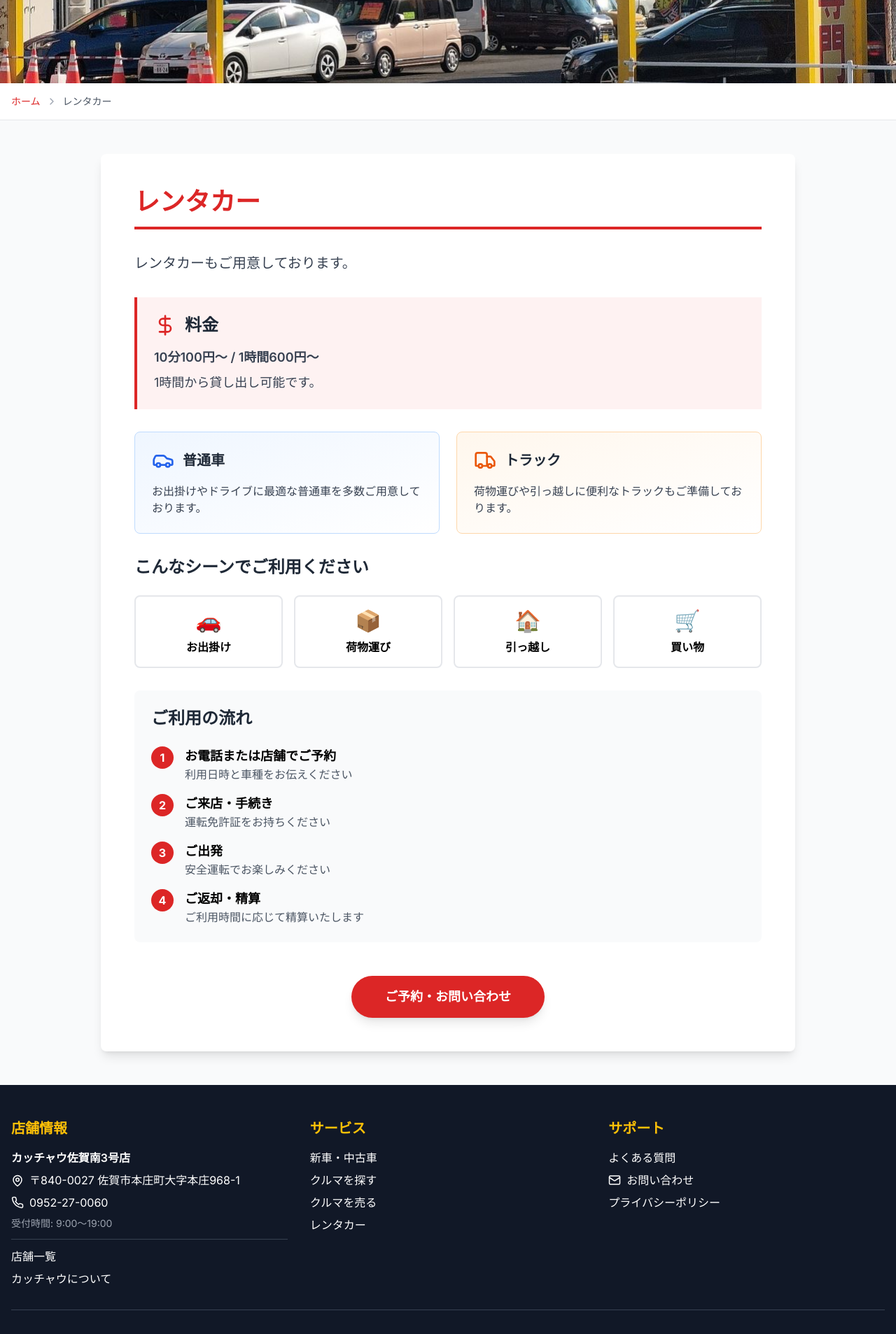
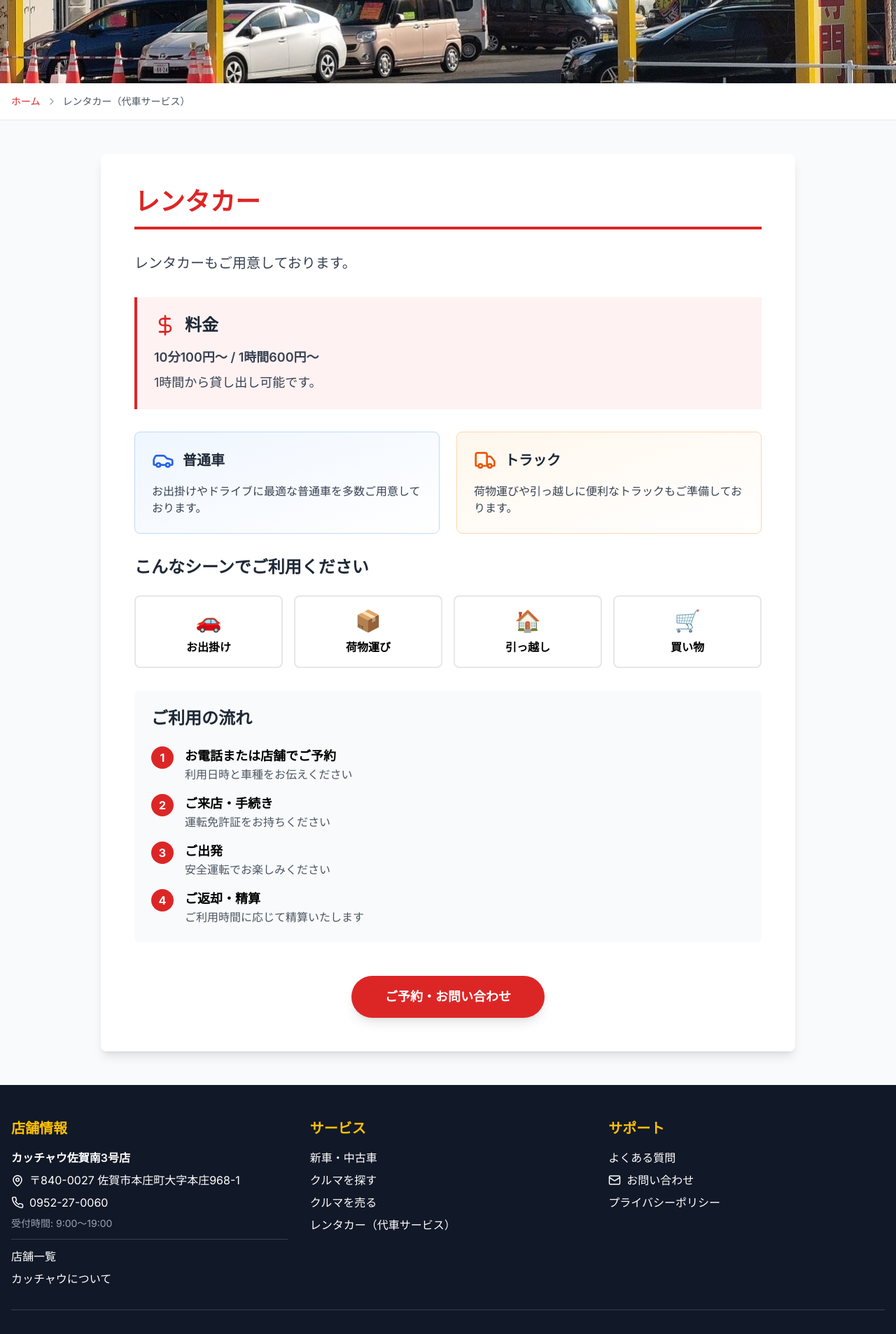
Before and after one commit to homepagebusinessfc-debug/homepage-business-project, a Next.js app: page /rental in a window 1280 px wide. Shown: the part 740-2647 px from the top of the page at 70% size. Built offline with nearby package versions, Linux system fonts and the light colour scheme.

Commit message:
Update 2 files
- /app/rental/page.tsx
- /components/Footer.tsx

```diff
--- a/app/rental/page.tsx
+++ b/app/rental/page.tsx
@@ -11,7 +11,7 @@ export default function RentalPage() {
         <div className="max-w-7xl mx-auto flex items-center gap-2 text-sm">
           <Link href="/" className="text-red-600 hover:underline">ホーム</Link>
           <ChevronRight size={16} className="text-gray-400" />
-          <span className="text-gray-600">レンタカー</span>
+          <span className="text-gray-600">レンタカー（代車サービス）</span>
         </div>
       </div>
 
--- a/components/Footer.tsx
+++ b/components/Footer.tsx
@@ -49,7 +49,7 @@ export default function Footer() {
             <li><a href="/cars" className="hover:text-kacchau transition-colors">新車・中古車</a></li>
             <li><a href="/search" className="hover:text-kacchau transition-colors">クルマを探す</a></li>
             <li><a href="/sell" className="hover:text-kacchau transition-colors">クルマを売る</a></li>
-            <li><a href="/rental" className="hover:text-kacchau transition-colors">レンタカー</a></li>
+            <li><a href="/rental" className="hover:text-kacchau transition-colors">レンタカー（代車サービス）</a></li>
           </ul>
         </div>
 
```
